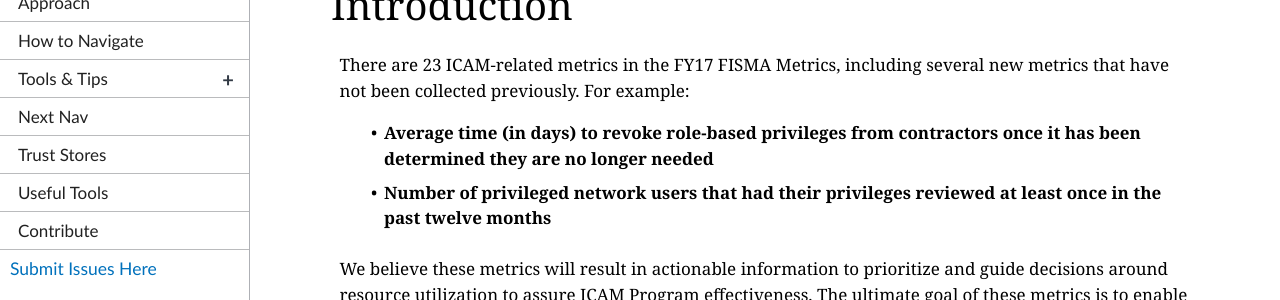
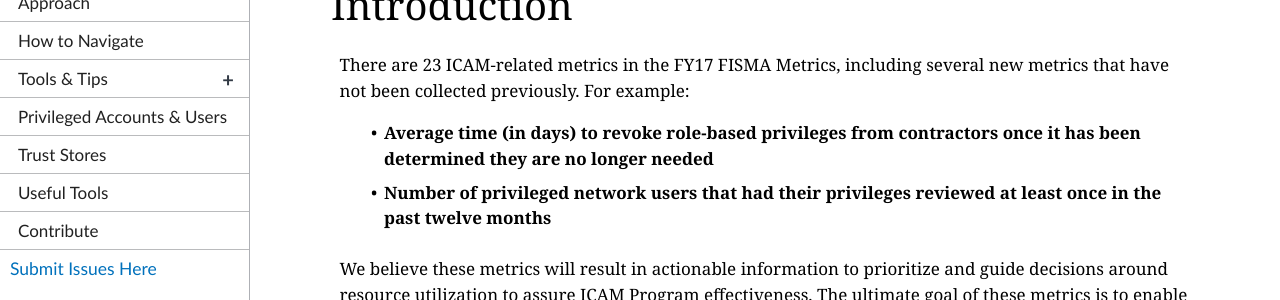
Before and after one commit to GSA/icam-fisma, a Jekyll site: the page built from pages/introduction.md, in a window 1280 px wide. Shown: the part 214-514 px from the top of the page. Built offline with Jekyll 4.4.1, drawn with Linux system fonts in a browser that asks for light colours; nearby versions of some CDN libraries.

Commit message:
Update _config.yml
Add PrivUsers section

```diff
--- a/_config.yml
+++ b/_config.yml
@@ -70,7 +70,7 @@ navigation:
   internal: true
   coll: true
   collname: tools-tips
-- text: Next Nav
+- text: Privileged Accounts & Users
   url: SearchAD
   internal: true
   coll: false
```
